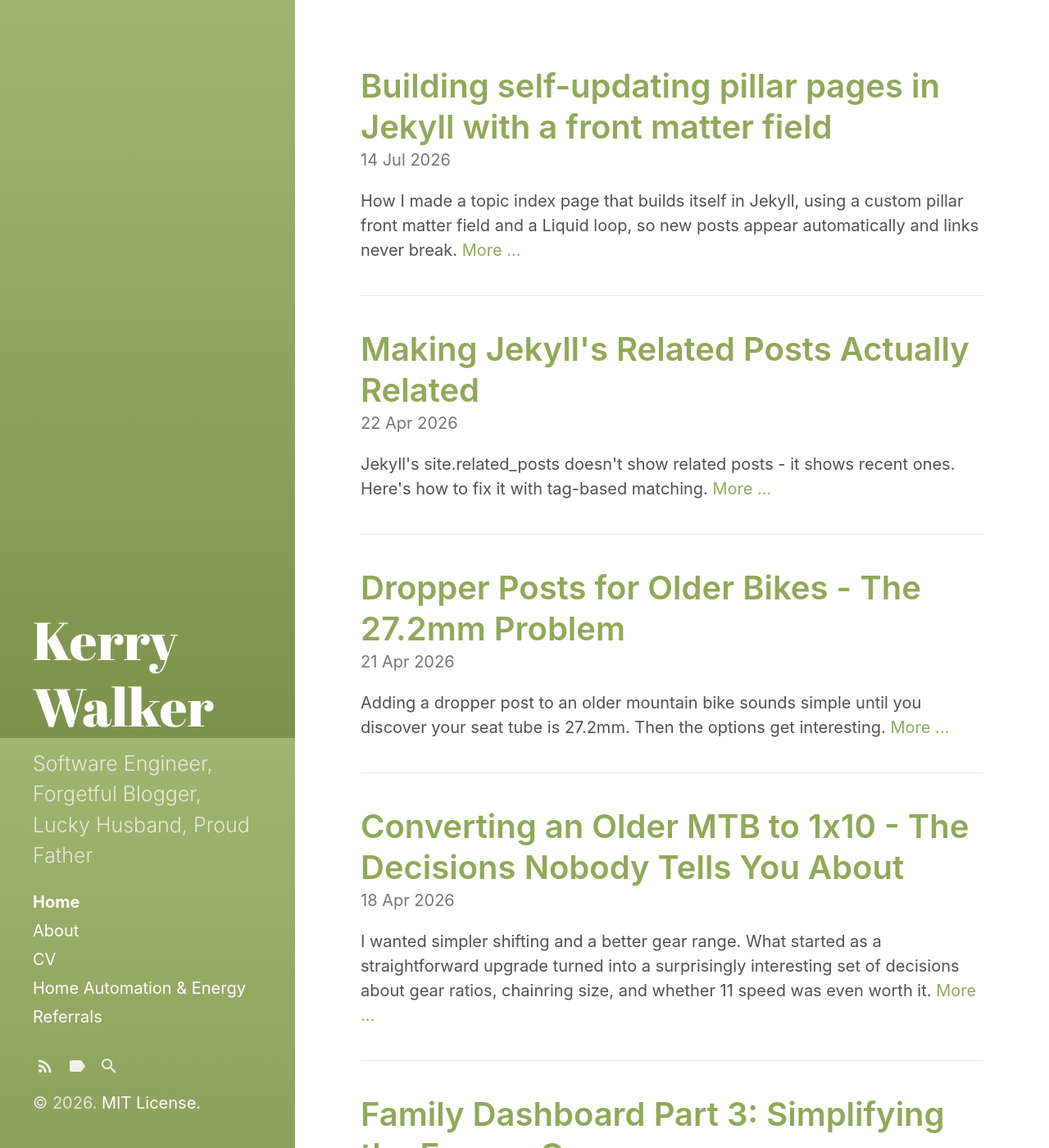
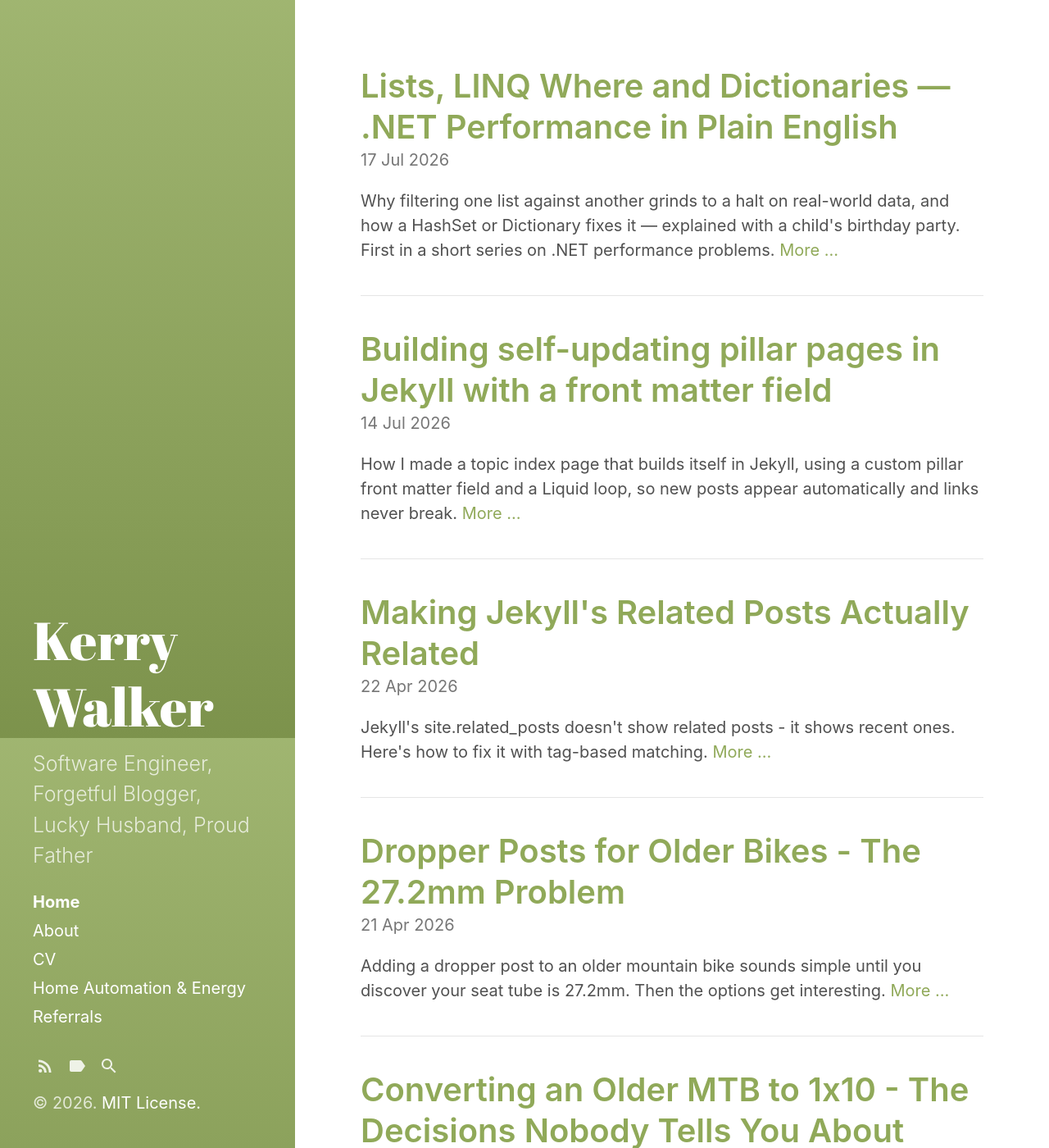
Before and after one commit to KerryWalker/KerryWalker.github.io, a Jekyll site: the page built from index.html, in a window 1280 px wide and 1400 px high. Shown: the whole window at 82% size. Built offline with Jekyll 4.4.1, drawn with Linux system fonts in a browser that asks for light colours; the list of posts is cut into pages by our own code; part of the change alters nothing that is shown; some of the changed text lies outside the part shown.

Commit message:
Publish lists, LINQ Where and dictionaries post

````diff
--- a/_posts/2026-07-17-lists-linq-where-and-dictionaries.md
+++ b/_posts/2026-07-17-lists-linq-where-and-dictionaries.md
@@ -1,6 +1,5 @@
 ---
 layout: post
-published: false
 title: Lists, LINQ Where and Dictionaries — .NET Performance in Plain English
 excerpt: Why filtering one list against another grinds to a halt on real-world data, and how a HashSet or Dictionary fixes it — explained with a child's birthday party. First in a short series on .NET performance problems.
 tags:
@@ -46,7 +45,7 @@ foreach (var item in caseList)
 }
 ```
 
-A loop inside a loop. `Contains` on a `List` has no shortcut — it starts at the front and checks every element until it finds a match or runs out. So for every case, we potentially read the entire id list. The same applies to `caseIdList.Any(y => y == x.CaseId)`, which is the same pattern wearing a different method name.
+A loop inside a loop. `Contains` on a `List` has no shortcut. It starts at the front and checks every element until it finds a match or runs out, so for every case we potentially read the entire id list. You get the same thing with `caseIdList.Any(y => y == x.CaseId)`. It's the same work under a different method name.
 
 To see why that matters, forget the code for a minute.
 
@@ -92,20 +91,14 @@ var cases = caseIdList.Select(id => casesById[id]);
 
 The difference between the two fixes is what you get back. A `HashSet` answers yes/no — did this case survive the filter? A `Dictionary` fetches the value — give me the case for this id. If you catch yourself checking membership with a `HashSet` and then searching the list anyway to get the object, you wanted a `Dictionary` all along.
 
-## The Honest Bit: Building It Isn't Free
+## Building It Isn't Free
 
-Neither structure appears by magic. `ToHashSet` reads every id once; `ToDictionary` walks the whole street once, knocking on every door and writing down who lives where. That can feel like a waste — you've visited all 100 houses to build a directory you'll only use 10 times.
+Neither of these comes for free. `ToHashSet` reads every id once, and `ToDictionary` walks the whole street once, knocking on every door and writing down who lives where. That can feel like a waste. You've visited all 100 houses to build a directory you'll only use 10 times.
 
-But go back to the million-row case. Building the dictionary is a million operations, and the million lookups are a million more: two million in total, against the trillion we started with. And that's all the Big O notation from the intro means: the nested loops are O(n×m) — the work is the two sizes multiplied together — while a hash lookup is O(1), a fixed cost regardless of size.
+But go back to the million-row case. Building the dictionary is a million operations, and the million lookups are a million more: two million in total, against the trillion we started with. And that's all Big O notation really is, the thing you hear about all the time but never quite pin down. The nested loops are O(n×m), which just means the work is the two sizes multiplied together. A hash lookup is O(1), a fixed cost no matter the size.
 
-The one situation where it *isn't* worth it: a single lookup against a small list. If you're checking one id against twenty items, building anything is overhead. These structures pay for themselves through repeated lookups — which is exactly what a filter over a large dataset is doing.
+## Where It Gets More Complicated
 
-## Summary
+There are times when it isn't worth it: a small list, a single lookup. If you know your list is going to be small, say you're checking one id against twenty items, then building anything is a waste. These structures earn their keep when you look things up over and over, and that's a call you need to make when you build the system.
 
-- `list.Where(x => otherList.Contains(...))` hides a loop inside a loop — every item in one list scans the other.
-- Swapping which list is on the outside doesn't reduce the work.
-- Need yes/no? `ToHashSet()` the collection you call `.Contains()` on.
-- Need the matching object back? `ToDictionary()` and index straight in.
-- Building the structure costs one pass — trivial next to what the nested scan costs at scale.
-
-Next in the series: what happens when the key isn't a single id — matching on multiple properties with tuple keys, records, and `IEqualityComparer`.
+There's a lot more to it than this. In the real world a single property is rarely enough to identify a record, so you often need a key made up of several properties at once. That means choosing between a value tuple for the key or writing your own `IEqualityComparer`, and getting it wrong can lose you the speed you came for, or match records that shouldn't match. But this should cover the basics.
````
